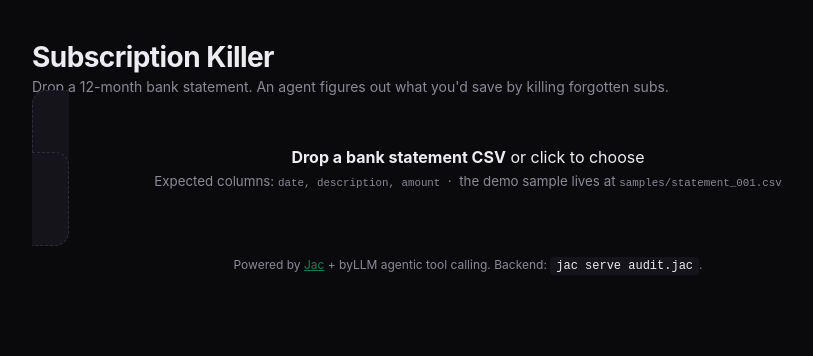
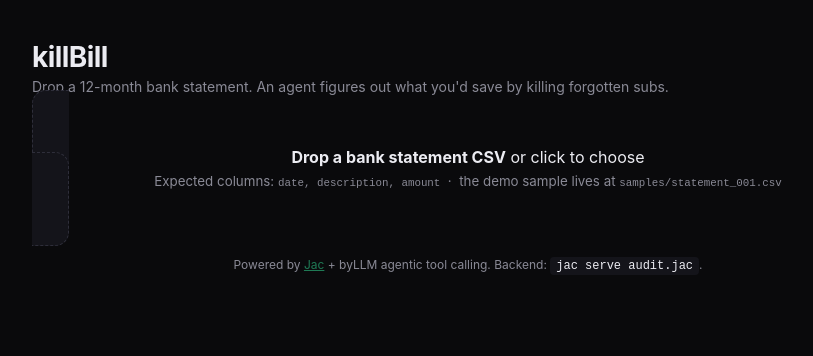
Before and after one commit to fozagtx/killBill, a plain HTML site: page web/index.html in a window 1280 px wide. Shown: the whole page, without its empty margins (172-985 px from the left). Drawn offline with Linux system fonts and the light colour scheme.

Commit message:
rename product to killBill, drop attribution noise, untrack jac cache

```diff
--- a/web/index.html
+++ b/web/index.html
@@ -3,7 +3,7 @@
 <head>
 <meta charset="utf-8" />
 <meta name="viewport" content="width=device-width,initial-scale=1" />
-<title>Subscription Killer — find your forgotten subs</title>
+<title>killBill — find your forgotten subs</title>
 <style>
   :root {
     --bg: #0a0a0c;
@@ -113,7 +113,7 @@
 <body>
 <div class="wrap">
   <header>
-    <h1>Subscription Killer</h1>
+    <h1>killBill</h1>
     <p>Drop a 12-month bank statement. An agent figures out what you'd save by killing forgotten subs.</p>
   </header>
 
```
Also changed, not shown: 3 other files.
